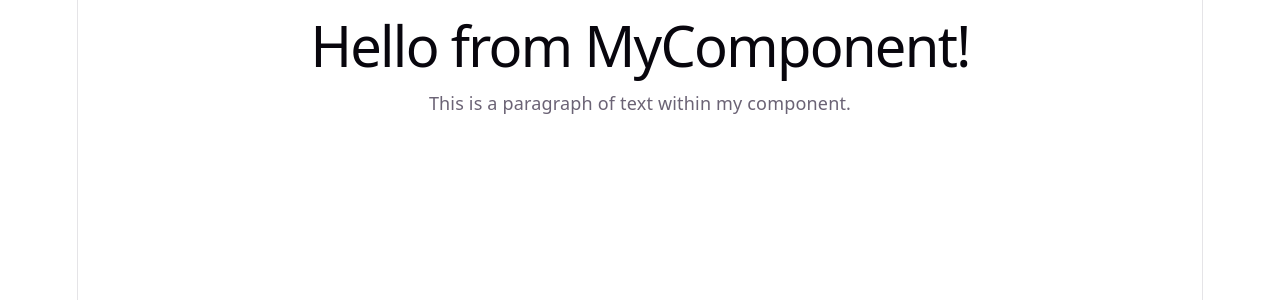
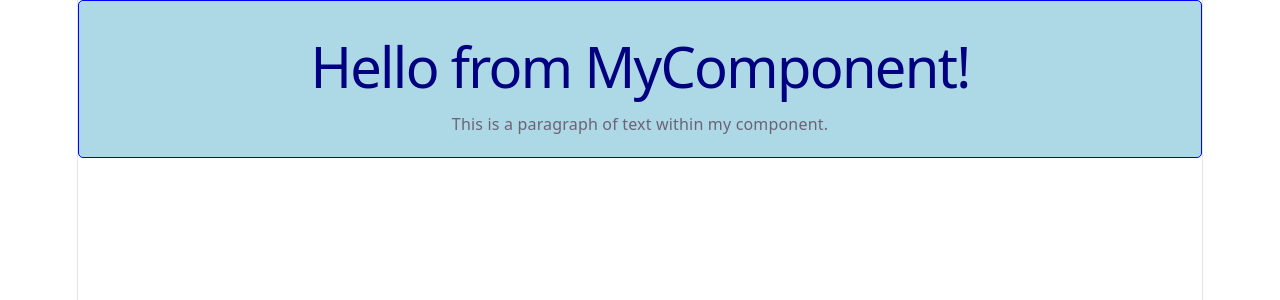
Before and after one commit to justine-neema/first-react-app, a React (Vite) app in the folder my-first-react-app/: page / in a window 1280 px wide. Shown: the top 300 px of the page. Built offline with nearby package versions, Linux system fonts and the light colour scheme.

Commit message:
fix: adding uncalled class name

```diff
--- a/my-first-react-app/src/MyComponent.tsx
+++ b/my-first-react-app/src/MyComponent.tsx
@@ -3,7 +3,7 @@ import './MyComponent.css'; //importing the css file
 
 const MyComponent: React.FC = () => {
     return (
-        <div>
+        <div className="my-component">
             <h1> Hello from MyComponent!</h1>
             <p>This is a paragraph of text within my component.</p>
         </div>
```
